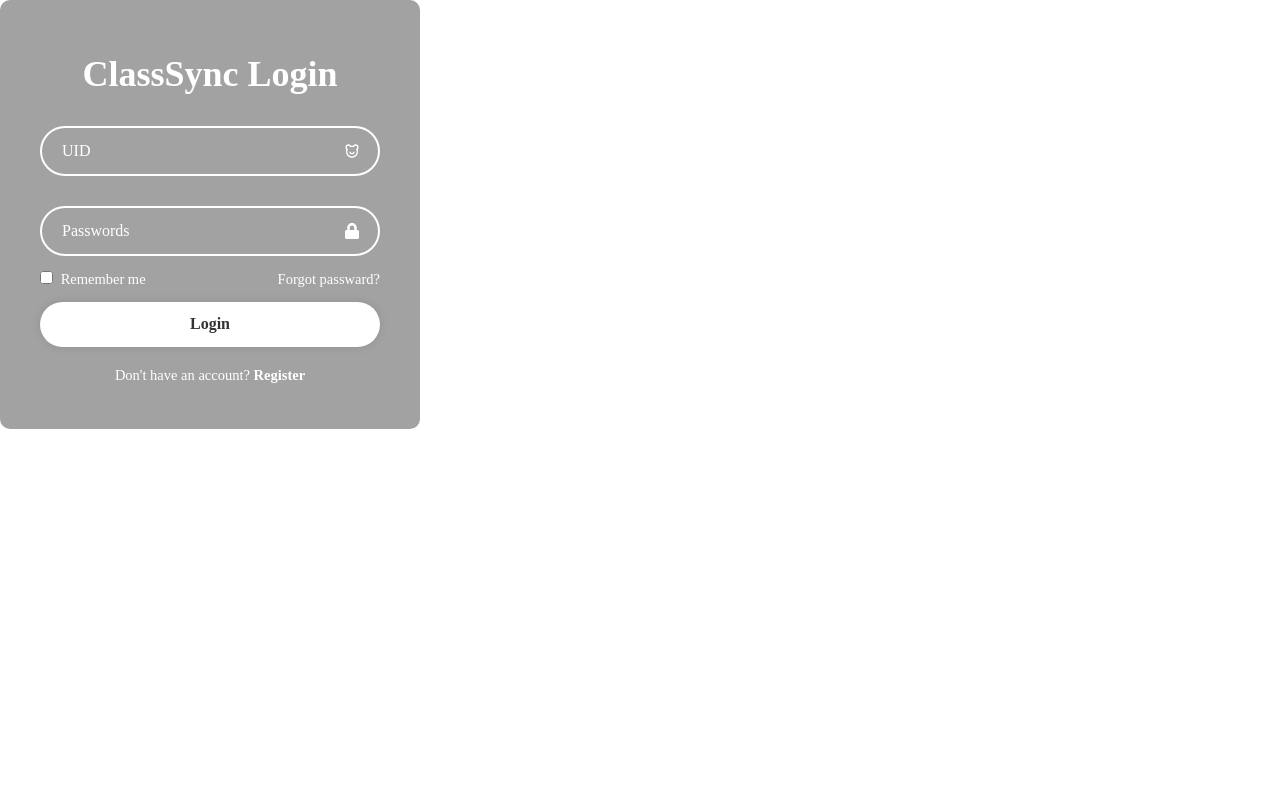
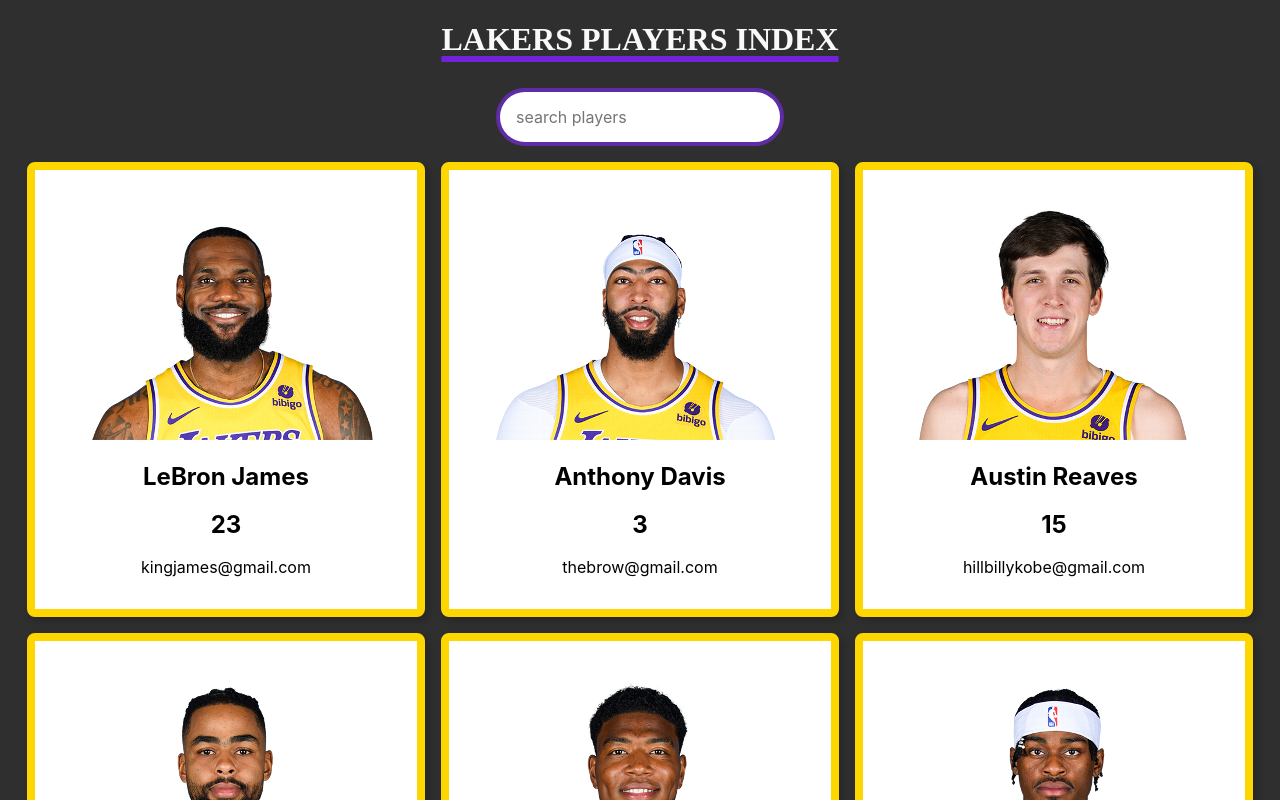
Before and after one commit to Dice-k5599/CS35L_Final_Project, a React (Create React App) app in the folder react_dars_website/: page / in a window 1280 px wide. Shown: the top 800 px of the page. Built offline with nearby package versions, Linux system fonts and the light colour scheme.

Commit message:
Removed code that loads YT's signin page in index.js

```diff
--- a/react_dars_website/src/App.js
+++ b/react_dars_website/src/App.js
@@ -2,7 +2,7 @@ import React, { Component } from 'react';
 import CardList from './CardList';
 import SearchBox from './SearchBox';
 import { robots } from './robots';
-// import './App.css'
+import './App.css'
 
 class App extends Component {
     constructor() {
--- a/react_dars_website/src/index.js
+++ b/react_dars_website/src/index.js
@@ -1,6 +1,6 @@
 import React from 'react';
 import ReactDOM from 'react-dom/client';
-// import './index.css';
+import './index.css';
 import App from './App'
 import reportWebVitals from './reportWebVitals';
 import 'tachyons';
@@ -10,8 +10,7 @@ import LoginForm from './loginForm';
 const root = ReactDOM.createRoot(document.getElementById('root'));
 root.render(
   <React.StrictMode>
-    <LoginForm/>
-    {/* <App/> */}
+    <App/>
   </React.StrictMode>
 );
 
```
